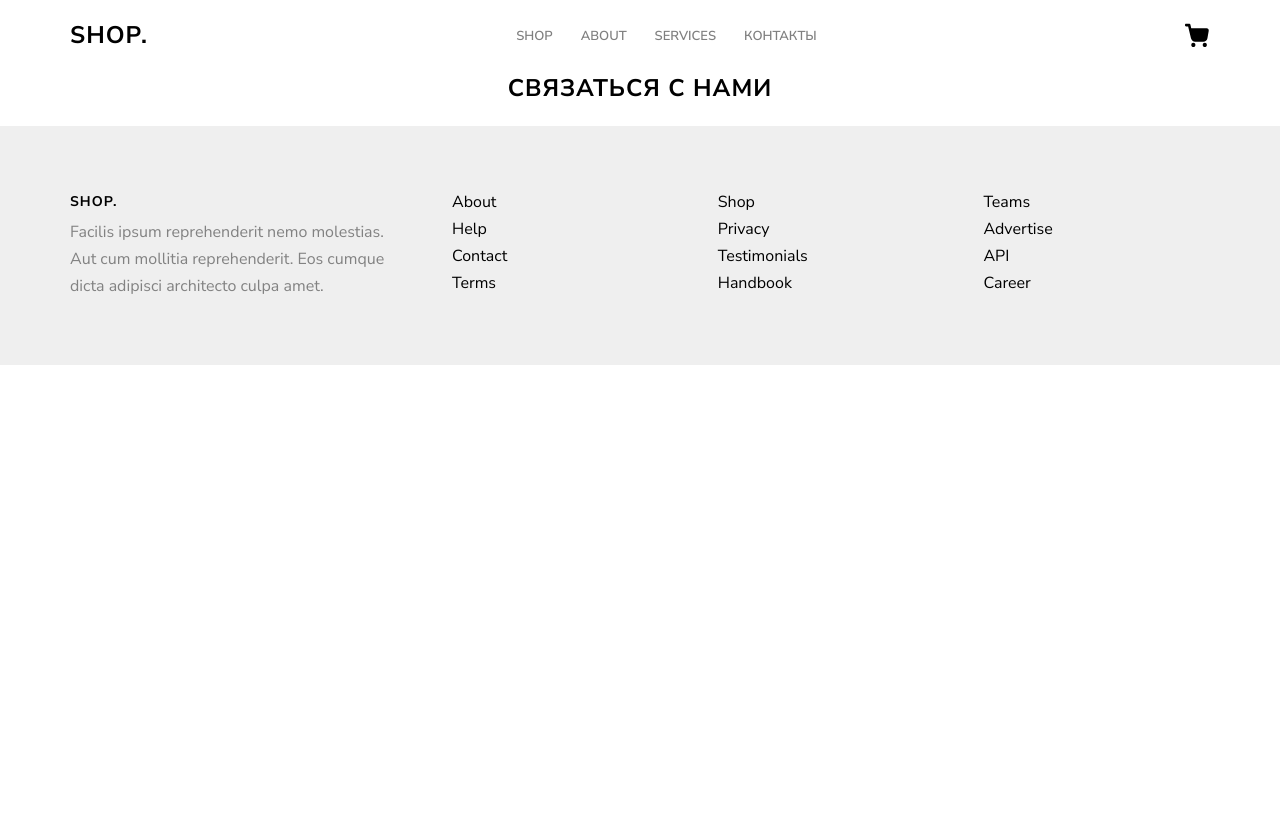
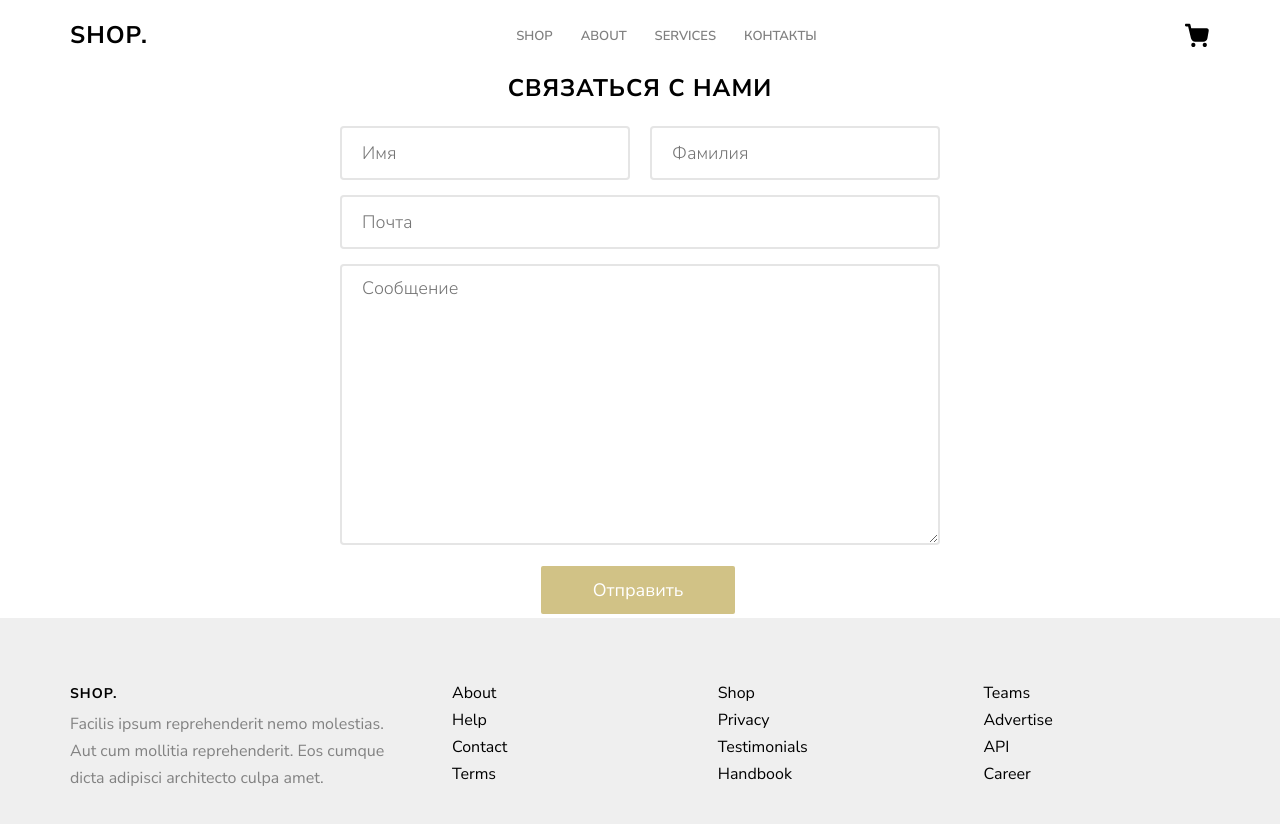
Before and after one commit to Sey-Uki/e-com, a Next.js app: page /contact in a window 1280 px wide. Shown: the top 824 px of the page. Before the commit the page ends 800 px from the top, so only its background shows below. Built offline with nearby package versions, Linux system fonts and the light colour scheme.

Commit message:
feat(contact): add contact form

```diff
--- /dev/null
+++ b/src/components/contact/form/form.module.css
@@ -0,0 +1,67 @@
+.form {
+    width: 600px;
+}
+
+.form input, .form textarea {
+    border: 2px solid rgba(0,0,0,.1);
+    height: 54px;
+    font-size: 18px;
+    font-weight: 300;
+    padding: 10px 20px;
+    border-radius: 4px;
+
+    line-height: 1.42857;
+    color: #555;
+
+    outline-color: #d1c286;
+}
+
+.top {
+    margin-bottom: 15px;
+    display: flex;
+}
+
+.top div {
+    width: 50%;
+}
+
+.top div:first-of-type {
+    padding-right: 10px ;
+}
+
+.top div:last-of-type {
+    padding-left: 10px ;
+}
+
+.top div input {
+    width: 100%;
+}
+
+.form textarea {
+    height: auto;
+    margin-top: 15px;
+    resize: vertical;
+}
+
+.form input, .form textarea {
+    width: 100%;
+}
+
+.buttonWrapper {
+    width: 100%;
+
+    text-align: center;
+}
+
+.form button {
+    color: white;
+    background-color: #d1c286;
+    padding: 10px 50px;
+
+    margin-top: 15px;
+}
+
+.form button:hover {
+    color: #d1c286;
+    background-color: white;
+}
--- /dev/null
+++ b/src/components/contact/form/form.tsx
@@ -0,0 +1,24 @@
+import s from './form.module.css';
+import { Button } from '../../button/button';
+
+export const ContactForm = () => {
+  return (
+    <form className={s.form}>
+      <div className={s.top}>
+        <div>
+          <input placeholder="Имя" type="text" />
+        </div>
+        <div>
+          <input placeholder="Фамилия" type="text" />
+        </div>
+      </div>
+
+      <input placeholder="Почта" type="email" />
+      <textarea cols={30} placeholder="Сообщение" rows={10} />
+
+      <div className={s.buttonWrapper}>
+        <Button>Отправить</Button>
+      </div>
+    </form>
+  );
+};
--- a/src/pages/contact/contact.module.css
+++ b/src/pages/contact/contact.module.css
@@ -3,3 +3,7 @@
 
     text-align: center;
 }
+
+.container {
+    flex-direction: column;
+}
--- a/src/pages/contact/index.tsx
+++ b/src/pages/contact/index.tsx
@@ -1,6 +1,8 @@
 import React, { ReactElement } from 'react';
 
 import s from './contact.module.css';
+import { ContactForm } from '../../components/contact/form/form';
+import { Container } from '../../components/container/container';
 import Layout from '../../components/layout';
 import { MainTitle } from '../../components/mainTitle/mainTitle';
 import { NextPageWithLayout } from '../_app';
@@ -8,7 +10,11 @@ import { NextPageWithLayout } from '../_app';
 const ContactPage: NextPageWithLayout = () => {
   return (
     <div className={s.contact}>
-      <MainTitle>Связаться с нами</MainTitle>
+      <Container extraClass={s.container}>
+        <MainTitle>Связаться с нами</MainTitle>
+
+        <ContactForm />
+      </Container>
     </div>
   );
 };
--- a/src/styles/globals.css
+++ b/src/styles/globals.css
@@ -81,9 +81,12 @@
 
 button {
   cursor: pointer;
-  font-family: inherit;
   border: 0;
   background: none;
+}
+
+input, button, textarea {
+  font-family: inherit;
 }
 
 a {
```
